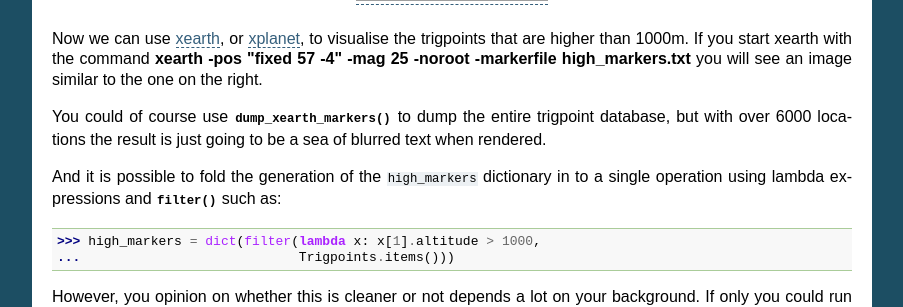
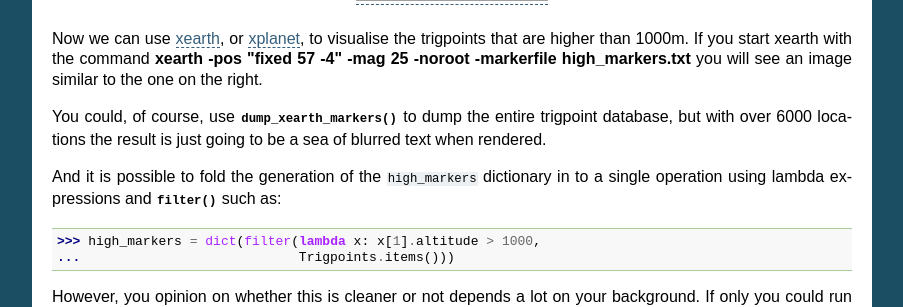
Before and after one commit to JNRowe/upoints, a Sphinx documentation site: the page built from doc/trigpointing_and_point_py.rst, in a window 1280 px wide and 900 px high, scrolled down 1595 px. Shown: the part 152-459 px from the top of the window, without its empty margins (198-1101 px from the left). Built offline with Sphinx 7.4.7, drawn with Linux system fonts in a browser that asks for light colours; pages that are not in the unit, such as notebooks, are missing from menus; grey boxes are pictures that could not be loaded.

Commit message:
[QA] Super minor grammar fix

```diff
--- a/doc/trigpointing_and_point_py.rst
+++ b/doc/trigpointing_and_point_py.rst
@@ -112,7 +112,7 @@ are higher than 1000m.  If you start xearth with the command
 :command:`xearth -pos "fixed 57 -4" -mag 25 -noroot -markerfile
 high_markers.txt` you will see an image similar to the one on the right.
 
-You could of course use :func:`~upoints.utils.dump_xearth_markers` to
+You could, of course, use :func:`~upoints.utils.dump_xearth_markers` to
 dump the entire trigpoint database, but with over 6000 locations the
 result is just going to be a sea of blurred text when rendered.
 
```
